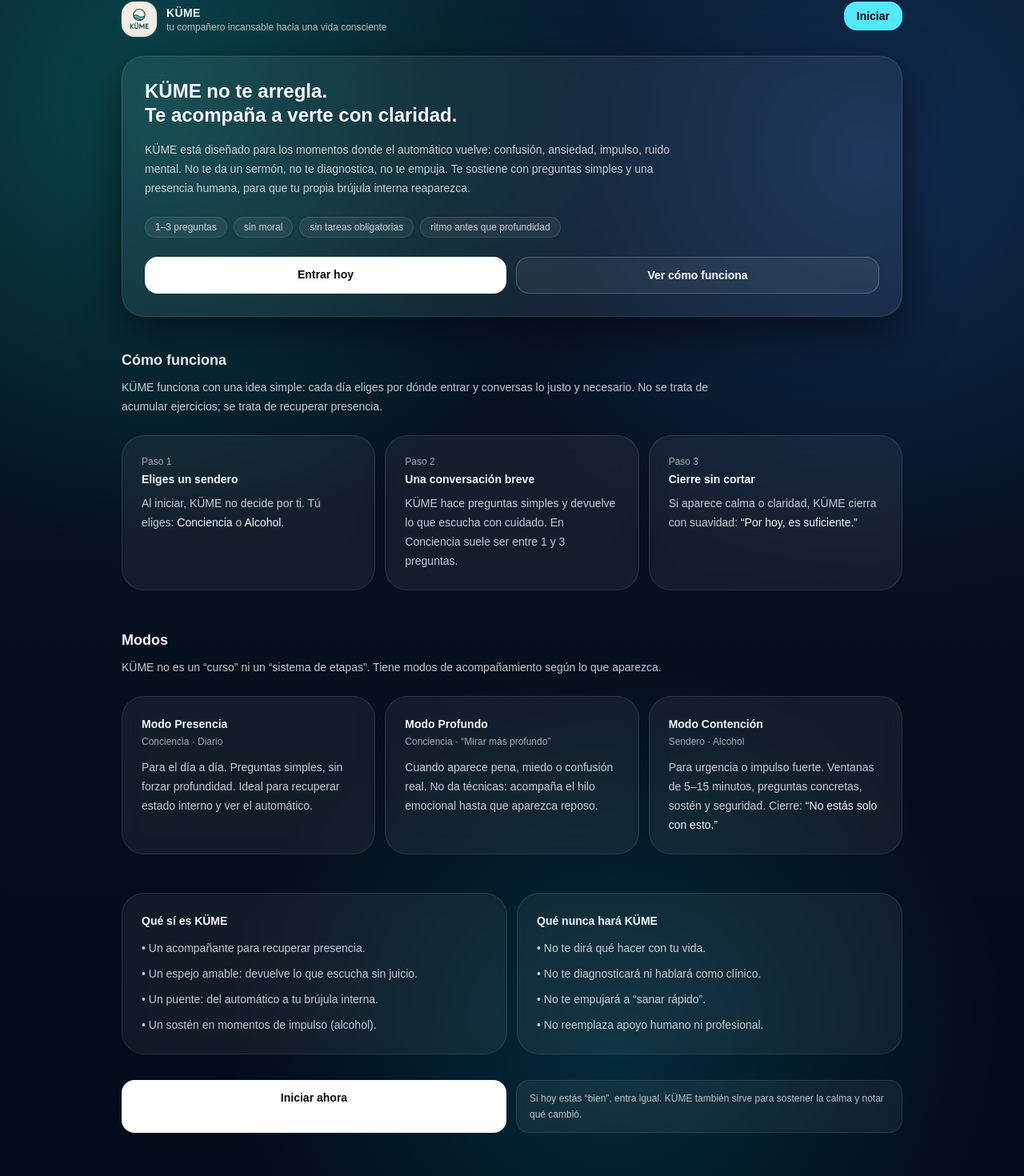
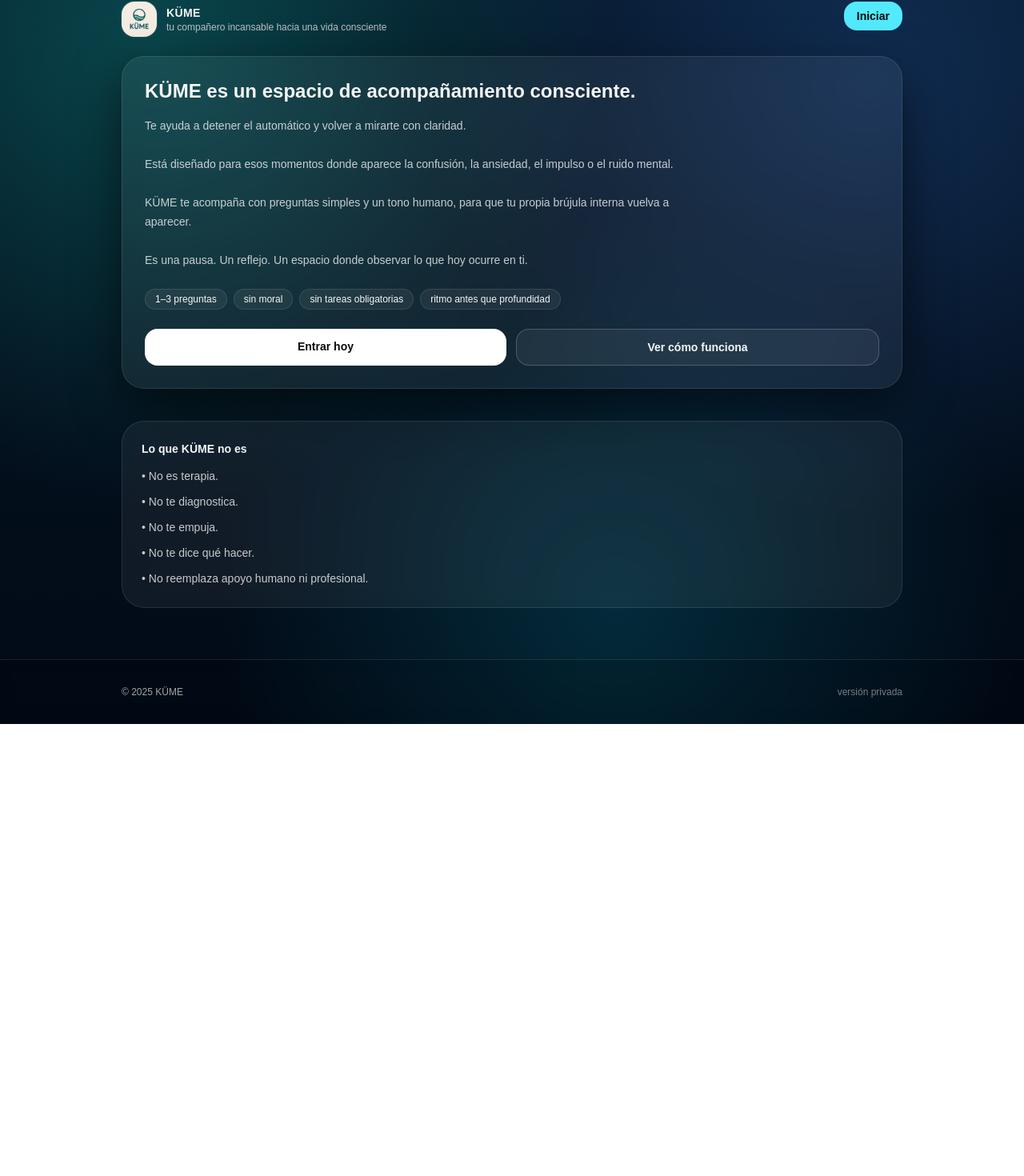
Before and after one commit to kumenappchile-cyber/kume-app, a Next.js app: page / in a window 1280 px wide. Shown: the part 38-1508 px from the top of the page at 80% size. After the commit the page ends 943 px from the top, so only its background shows below. Built offline with nearby package versions, Linux system fonts and the light colour scheme.

Commit message:
Actualiza copy landing KÜME y sendero Energía y consumo

```diff
--- a/src/app/alcohol/page.tsx
+++ b/src/app/alcohol/page.tsx
@@ -18,12 +18,12 @@ function ThinkingDots() {
   );
 }
 
-export default function AlcoholPage() {
+export default function EnergyAndConsumptionPage() {
   const [messages, setMessages] = useState<Msg[]>([
     {
       role: "assistant",
       content:
-        "Estás aquí.\n\nNo para prometer nada.\nNo para controlarte.\nSolo para mirar con honestidad.\n\n¿Qué está pasando hoy con el alcohol?",
+        "Estás aquí.\n\nNo para prometer nada.\nNo para controlarte.\n\nSolo para mirar con honestidad.\n\n¿Qué está pasando hoy con tu energía y tus impulsos?",
     },
   ]);
 
@@ -38,20 +38,19 @@ export default function AlcoholPage() {
     taRef.current?.focus();
   }, []);
 
-  // ✅ Auto-scroll: baja cuando cambian mensajes o loading (pensando)
   useEffect(() => {
     bottomRef.current?.scrollIntoView({ behavior: "smooth", block: "end" });
   }, [messages.length, loading]);
 
   function modeLabel(m: Mode) {
-    if (m === "urgent") return "Urgencia";
-    if (m === "relapse") return "Recaída";
+    if (m === "urgent") return "Impulso";
+    if (m === "relapse") return "Ruptura";
     return "Diario";
   }
 
   function pickQuickText(m: Mode) {
-    if (m === "urgent") return "Estoy con ganas ahora mismo. Estoy a punto.";
-    if (m === "relapse") return "Volví a beber hoy.";
+    if (m === "urgent") return "Estoy sintiendo un impulso fuerte ahora.";
+    if (m === "relapse") return "Hoy volví a un consumo que quiero observar.";
     return "";
   }
 
@@ -121,7 +120,9 @@ export default function AlcoholPage() {
         <div className="mb-4 flex items-center justify-between">
           <div>
             <div className="text-sm font-semibold">KÜME</div>
-            <div className="text-xs text-neutral-300">Sendero · Alcohol</div>
+            <div className="text-xs text-neutral-300">
+              Sendero · Energía y consumo
+            </div>
           </div>
 
           <div className="flex items-center gap-3">
@@ -149,7 +150,6 @@ export default function AlcoholPage() {
             </div>
           ))}
 
-          {/* ✅ Indicador pensando dentro del hilo, sin cambiar look */}
           {loading && (
             <div className="rounded-2xl bg-white/[0.08] border border-white/10 px-4 py-3 text-sm leading-6">
               <ThinkingDots />
@@ -173,7 +173,7 @@ export default function AlcoholPage() {
                   : "bg-white/[0.06] border-white/20 text-neutral-100 hover:bg-white/[0.10]",
               ].join(" ")}
             >
-              Estoy con ganas ahora
+              Siento un impulso ahora
             </button>
 
             <button
@@ -187,7 +187,7 @@ export default function AlcoholPage() {
                   : "bg-white/[0.06] border-white/20 text-neutral-100 hover:bg-white/[0.10]",
               ].join(" ")}
             >
-              Volví a beber
+              Hoy volví a consumir
             </button>
           </div>
 
@@ -195,13 +195,7 @@ export default function AlcoholPage() {
             ref={taRef}
             value={input}
             onChange={(e) => setInput(e.target.value)}
-            placeholder={
-              mode === "urgent"
-                ? "Escribe una frase corta…"
-                : mode === "relapse"
-                ? "Escribe una frase…"
-                : "Escribe una frase…"
-            }
+            placeholder="Escribe una frase…"
             rows={3}
             disabled={loading}
             className="w-full resize-none rounded-2xl border border-white/10 bg-black/30 px-4 py-3 text-sm text-neutral-100 placeholder:text-neutral-400 outline-none focus:border-cyan-300/40"
@@ -217,8 +211,8 @@ export default function AlcoholPage() {
           </button>
 
           <div className="text-[11px] text-neutral-300/80">
-            Tip: usa “Estoy con ganas ahora” solo si es riesgo inmediato. Si no,
-            quédate en Diario.
+            Tip: usa “Siento un impulso ahora” solo si es intenso.
+            Si no, quédate en Diario.
           </div>
         </div>
       </section>
--- a/src/app/page.tsx
+++ b/src/app/page.tsx
@@ -9,11 +9,10 @@ export default function HomePage() {
 
   return (
     <main className={`min-h-dvh text-neutral-100 ${KUME_BG}`}>
-      {/* Top */}
+      {/* Header */}
       <header className="mx-auto w-full max-w-5xl px-6 pt-10 pb-6">
         <div className="flex items-start justify-between gap-6">
           <div className="flex items-center gap-3">
-            {/* Logo */}
             <div className="h-11 w-11 rounded-2xl bg-white/[0.08] ring-1 ring-white/10 flex items-center justify-center overflow-hidden">
               <Image
                 src="/kume-logo.png"
@@ -33,7 +32,6 @@ export default function HomePage() {
             </div>
           </div>
 
-          <div className="flex items-center gap-3">
           <Link
             href="/session"
             className="rounded-2xl bg-cyan-300 px-4 py-2 text-sm font-semibold text-neutral-950 hover:opacity-95 transition"
@@ -41,36 +39,41 @@ export default function HomePage() {
             Iniciar
           </Link>
         </div>
-        </div>
       </header>
 
       {/* Hero */}
       <section className="mx-auto w-full max-w-5xl px-6 pb-10">
-        <div className="rounded-[28px] border border-white/10 bg-white/[0.06] backdrop-blur-md p-7 shadow-[0_0_0_1px_rgba(255,255,255,0.02),0_20px_60px_rgba(0,0,0,0.55)]">
+        <div className="rounded-[28px] border border-white/10 bg-white/[0.06] backdrop-blur-md p-7 shadow-[0_20px_60px_rgba(0,0,0,0.55)]">
           <h1 className="text-2xl font-semibold leading-tight">
-            KÜME no te arregla.
-            <br />
-            Te acompaña a verte con claridad.
+            KÜME es un espacio de acompañamiento consciente.
           </h1>
 
           <p className="mt-4 text-sm leading-6 text-neutral-100/80 max-w-2xl">
-            KÜME está diseñado para los momentos donde el automático vuelve:
-            confusión, ansiedad, impulso, ruido mental. No te da un sermón, no te
-            diagnostica, no te empuja. Te sostiene con preguntas simples y una
-            presencia humana, para que tu propia brújula interna reaparezca.
+            Te ayuda a detener el automático
+            y volver a mirarte con claridad.
+            <br /><br />
+            Está diseñado para esos momentos donde aparece la confusión,
+            la ansiedad, el impulso o el ruido mental.
+            <br /><br />
+            KÜME te acompaña con preguntas simples y un tono humano,
+            para que tu propia brújula interna vuelva a aparecer.
+            <br /><br />
+            Es una pausa.
+            Un reflejo.
+            Un espacio donde observar lo que hoy ocurre en ti.
           </p>
 
           <div className="mt-6 flex flex-wrap gap-2">
-            <span className="rounded-full border border-white/10 bg-white/[0.06] px-3 py-1 text-xs text-neutral-100/80">
+            <span className="rounded-full border border-white/10 bg-white/[0.06] px-3 py-1 text-xs">
               1–3 preguntas
             </span>
-            <span className="rounded-full border border-white/10 bg-white/[0.06] px-3 py-1 text-xs text-neutral-100/80">
+            <span className="rounded-full border border-white/10 bg-white/[0.06] px-3 py-1 text-xs">
               sin moral
             </span>
-            <span className="rounded-full border border-white/10 bg-white/[0.06] px-3 py-1 text-xs text-neutral-100/80">
+            <span className="rounded-full border border-white/10 bg-white/[0.06] px-3 py-1 text-xs">
               sin tareas obligatorias
             </span>
-            <span className="rounded-full border border-white/10 bg-white/[0.06] px-3 py-1 text-xs text-neutral-100/80">
+            <span className="rounded-full border border-white/10 bg-white/[0.06] px-3 py-1 text-xs">
               ritmo antes que profundidad
             </span>
           </div>
@@ -82,9 +85,10 @@ export default function HomePage() {
             >
               Entrar hoy
             </Link>
+
             <a
               href="#como-funciona"
-              className="flex-1 rounded-2xl border border-white/20 bg-white/[0.06] px-4 py-3 text-sm font-semibold text-neutral-100 hover:bg-white/[0.10] transition text-center"
+              className="flex-1 rounded-2xl border border-white/20 bg-white/[0.06] px-4 py-3 text-sm font-semibold hover:bg-white/[0.10] transition text-center"
             >
               Ver cómo funciona
             </a>
@@ -92,123 +96,17 @@ export default function HomePage() {
         </div>
       </section>
 
-      {/* How it works */}
-      <section id="como-funciona" className="mx-auto w-full max-w-5xl px-6 pb-12">
-        <h2 className="text-lg font-semibold">Cómo funciona</h2>
-        <p className="mt-2 text-sm leading-6 text-neutral-100/80 max-w-3xl">
-          KÜME funciona con una idea simple: cada día eliges por dónde entrar y
-          conversas lo justo y necesario. No se trata de acumular ejercicios;
-          se trata de recuperar presencia.
-        </p>
-
-        <div className="mt-6 grid gap-3 md:grid-cols-3">
+      {/* Qué no es */}
+      <section className="mx-auto w-full max-w-5xl px-6 pb-16">
         <div className="rounded-[28px] border border-white/10 bg-white/[0.06] backdrop-blur-md p-6">
-            <div className="text-xs text-neutral-200/70">Paso 1</div>
-            <div className="mt-1 text-sm font-semibold">Eliges un sendero</div>
-            <p className="mt-2 text-sm leading-6 text-neutral-100/80">
-              Al iniciar, KÜME no decide por ti. Tú eliges:
-              <span className="text-neutral-100"> Conciencia</span> o
-              <span className="text-neutral-100"> Alcohol</span>.
-            </p>
-          </div>
-
-          <div className="rounded-[28px] border border-white/10 bg-white/[0.06] backdrop-blur-md p-6">
-            <div className="text-xs text-neutral-200/70">Paso 2</div>
-            <div className="mt-1 text-sm font-semibold">Una conversación breve</div>
-            <p className="mt-2 text-sm leading-6 text-neutral-100/80">
-              KÜME hace preguntas simples y devuelve lo que escucha con cuidado.
-              En Conciencia suele ser entre 1 y 3 preguntas.
-            </p>
-          </div>
-
-          <div className="rounded-[28px] border border-white/10 bg-white/[0.06] backdrop-blur-md p-6">
-            <div className="text-xs text-neutral-200/70">Paso 3</div>
-            <div className="mt-1 text-sm font-semibold">Cierre sin cortar</div>
-            <p className="mt-2 text-sm leading-6 text-neutral-100/80">
-              Si aparece calma o claridad, KÜME cierra con suavidad:
-              <span className="text-neutral-100"> “Por hoy, es suficiente.”</span>
-            </p>
-          </div>
-        </div>
-      </section>
-
-      {/* Modes */}
-      <section className="mx-auto w-full max-w-5xl px-6 pb-12">
-        <h2 className="text-lg font-semibold">Modos</h2>
-        <p className="mt-2 text-sm leading-6 text-neutral-100/80 max-w-3xl">
-          KÜME no es un “curso” ni un “sistema de etapas”. Tiene modos de
-          acompañamiento según lo que aparezca.
-        </p>
-
-        <div className="mt-6 grid gap-3 md:grid-cols-3">
-          <div className="rounded-[28px] border border-white/10 bg-white/[0.06] backdrop-blur-md p-6">
-            <div className="text-sm font-semibold">Modo Presencia</div>
-            <div className="mt-1 text-xs text-neutral-200/70">Conciencia · Diario</div>
-            <p className="mt-3 text-sm leading-6 text-neutral-100/80">
-              Para el día a día. Preguntas simples, sin forzar profundidad.
-              Ideal para recuperar estado interno y ver el automático.
-            </p>
-          </div>
-
-          <div className="rounded-[28px] border border-white/10 bg-white/[0.06] backdrop-blur-md p-6">
-            <div className="text-sm font-semibold">Modo Profundo</div>
-            <div className="mt-1 text-xs text-neutral-200/70">
-              Conciencia · “Mirar más profundo”
-            </div>
-            <p className="mt-3 text-sm leading-6 text-neutral-100/80">
-              Cuando aparece pena, miedo o confusión real. No da técnicas:
-              acompaña el hilo emocional hasta que aparezca reposo.
-            </p>
-          </div>
-
-          <div className="rounded-[28px] border border-white/10 bg-white/[0.06] backdrop-blur-md p-6">
-            <div className="text-sm font-semibold">Modo Contención</div>
-            <div className="mt-1 text-xs text-neutral-200/70">Sendero · Alcohol</div>
-            <p className="mt-3 text-sm leading-6 text-neutral-100/80">
-              Para urgencia o impulso fuerte. Ventanas de 5–15 minutos,
-              preguntas concretas, sostén y seguridad. Cierre:
-              <span className="text-neutral-100"> “No estás solo con esto.”</span>
-            </p>
-          </div>
-        </div>
-      </section>
-
-      {/* What KÜME is / isn't */}
-      <section className="mx-auto w-full max-w-5xl px-6 pb-16">
-        <div className="grid gap-3 md:grid-cols-2">
-          <div className="rounded-[28px] border border-white/10 bg-white/[0.06] backdrop-blur-md p-6">
-            <h3 className="text-sm font-semibold">Qué sí es KÜME</h3>
+          <h3 className="text-sm font-semibold">Lo que KÜME no es</h3>
           <ul className="mt-3 space-y-2 text-sm text-neutral-100/80 leading-6">
-              <li>• Un acompañante para recuperar presencia.</li>
-              <li>• Un espejo amable: devuelve lo que escucha sin juicio.</li>
-              <li>• Un puente: del automático a tu brújula interna.</li>
-              <li>• Un sostén en momentos de impulso (alcohol).</li>
-            </ul>
-          </div>
-
-          <div className="rounded-[28px] border border-white/10 bg-white/[0.06] backdrop-blur-md p-6">
-            <h3 className="text-sm font-semibold">Qué nunca hará KÜME</h3>
-            <ul className="mt-3 space-y-2 text-sm text-neutral-100/80 leading-6">
-              <li>• No te dirá qué hacer con tu vida.</li>
-              <li>• No te diagnosticará ni hablará como clínico.</li>
-              <li>• No te empujará a “sanar rápido”.</li>
+            <li>• No es terapia.</li>
+            <li>• No te diagnostica.</li>
+            <li>• No te empuja.</li>
+            <li>• No te dice qué hacer.</li>
             <li>• No reemplaza apoyo humano ni profesional.</li>
           </ul>
-          </div>
-        </div>
-
-        <div className="mt-8 flex flex-col sm:flex-row gap-3">
-          <Link
-            href="/session"
-            className="flex-1 rounded-2xl bg-white px-4 py-3 text-sm font-semibold text-neutral-950 hover:opacity-95 transition text-center"
-          >
-            Iniciar ahora
-          </Link>
-
-          <div className="flex-1 rounded-2xl border border-white/10 bg-white/[0.06] backdrop-blur-md px-4 py-3 text-xs text-neutral-100/75 leading-5">
-            Si hoy estás “bien”, entra igual. KÜME también sirve para sostener la
-            calma y notar qué cambió.
-          </div>
         </div>
       </section>
 
```
Lines whose indentation alone changed are shown as unchanged.
